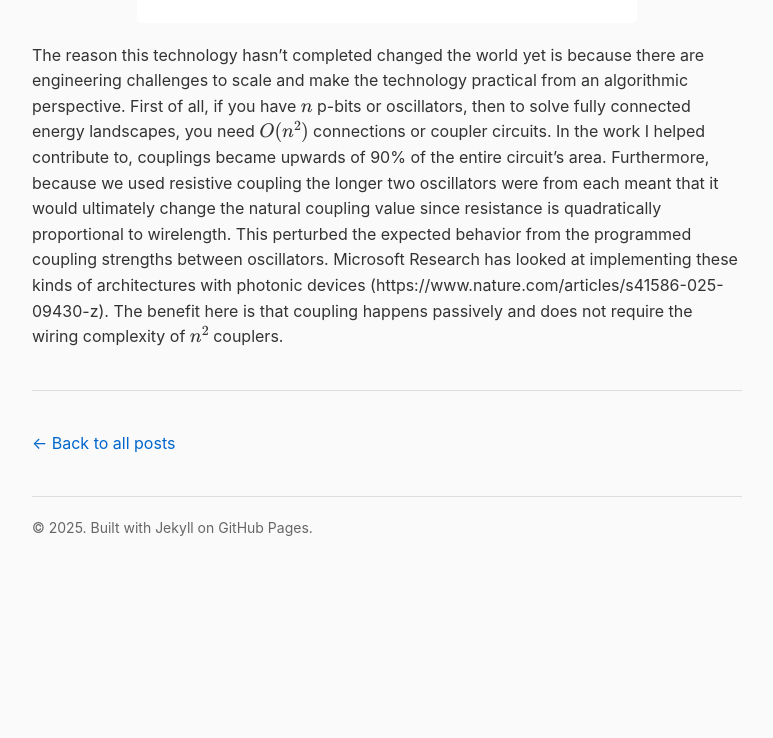
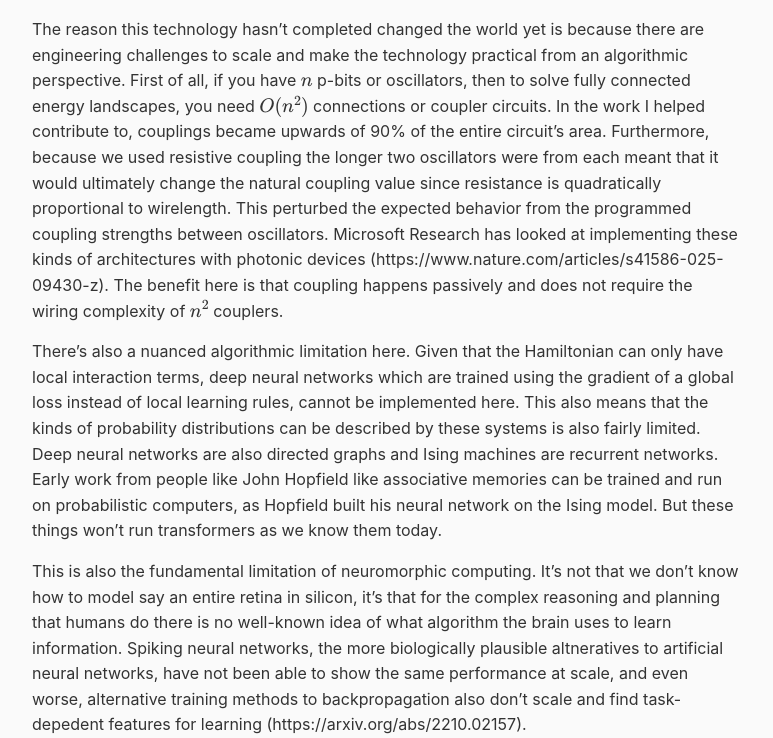
Before and after one commit to roshanwariar/roshanwariar.github.io, a Jekyll site: the page built from _posts/2026-2-23-pbc.md, in a window 1280 px wide and 1400 px high, scrolled down 8806 px. Shown: the top 738 px of the window, without its empty margins (253-1026 px from the left). Built offline with Jekyll 4.4.1, drawn with Linux system fonts in a browser that asks for light colours; before the commit the page ends 9381 px from its top, so only the background shows below that; some of the changed text lies outside the part shown; grey boxes are pictures that could not be loaded.

Commit message:
Update 2026-2-23-pbc.md

```diff
--- a/_posts/2026-2-23-pbc.md
+++ b/_posts/2026-2-23-pbc.md
@@ -51,10 +51,22 @@
 
 *_Sidenote: Looks like Normal's approach to computing has actually shifted. They were originally doing coupled oscillator, Ising-like hardware, but have pivoted to something more aligned with stochastic computing (which also originated at the University of Minnesota w/ Bazargan, Lilja, and Riedel iirc). This is not really physics-based computing, instead you produce arbitrarily long sequences of 1s and 0s with some probability of the string being 1 and then use simple logic gates to perform complex operations on probabilities (AND gate for multiplication etc). In Normal's case, it seems like they are using ternary? No idea (https://arxiv.org/pdf/2508.20883). But, here's a good primer on stochastic computing - https://dl.acm.org/doi/10.1145/2429384.2429483_ <w>
 
-The Ising model, developed by Ernst Ising, is a simplified way to study ferromagnetism and phase transitions using statistical mechanics. Statistical mechanics can be thought of the physics of a lot of small things interacting with each other, like a gas. In this way, statistical mechanics is the "physics of thermodynamics" (thus, thermodynamic computing). Each atom is laid out in a 2D lattice and has some dipole spin. These dipoles are coupled to neighboring ones via magnetic fields. At high temperatures, the spins are disordered and as you lower the temperature they align in a way to minimize the total energy of the system. A simple case would be just two atoms side by side. Both would have to have opposite spins to be in its lowest energy state (kind of like how two bar magnets will force opposite ends to align). In high dimensional cases, the Ising model becomes equivalent to spin glasses (in the mean-field).<w>
+The Ising model, developed by Ernst Ising, is a simplified way to study ferromagnetism and phase transitions using statistical mechanics. Statistical mechanics can be thought of the physics of a lot of small things interacting with each other, like a gas. In this way, it is the "physics of thermodynamics" (thus, thermodynamic computing). Each atom is laid out in a 2D lattice and has some dipole spin. These dipoles are coupled to neighboring ones via magnetic fields. At high temperatures, the spins are disordered and as you lower the temperature they align in a way to minimize the total energy of the system. A simple case would be just two atoms side by side. Both would have to have opposite spins to be in its lowest energy state (kind of like how two bar magnets will force opposite ends to align). In high dimensional cases, the Ising model becomes equivalent to spin glasses (in the mean-field).<w>
 
 Anyways, you don't specifically need oscillators for probabilistic computing, as Kerem Camsari's hugely influential work in this space has been largely done using spintronic devices like magnetic tunnel junctions (MTJs). Instead of relying on phase drift as noise in your coupled oscillator system, MTJs exhibit a behavior where their outputs randomly jump between 0 and 1 and the time spent being in either state (probability) can be tuned using voltage. This is what Camsari termed the probabilistic bit or p-bit. Coupled oscillators or p-bit networks implement fundamentally the same Ising Hamiltonian, and their probabilistic nature allows them to sample from simple Boltzmann or Gaussian distributions without the need for Monte Carlo methods. This has a lot of useful applications, and those at Extropic have thought the idea of successively sampling from simple distributions allows for implementing an algorithm akin to diffusion (https://arxiv.org/pdf/2510.23972v1). Camsari's startup Flucta is brand new (founded with CMU's Tathagata Srimani), and they will likely reveal details around their architecture and application soon.<w>
 
 ![Ising Machine](/assets/images/dots-and-lines-that-form-a-circle-shape-in-different-blues-purples-and-pinks.jpg.webp)
 
 The reason this technology hasn't completed changed the world yet is because there are engineering challenges to scale and make the technology practical from an algorithmic perspective. First of all, if you have $$n$$ p-bits or oscillators, then to solve fully connected energy landscapes, you need $$O(n^2)$$ connections or coupler circuits. In the work I helped contribute to, couplings became upwards of 90% of the entire circuit's area. Furthermore, because we used resistive coupling the longer two oscillators were from each meant that it would ultimately change the natural coupling value since resistance is quadratically proportional to wirelength. This perturbed the expected behavior from the programmed coupling strengths between oscillators. Microsoft Research has looked at implementing these kinds of architectures with photonic devices (https://www.nature.com/articles/s41586-025-09430-z). The benefit here is that coupling happens passively and does not require the wiring complexity of $$n^2$$ couplers.<w>
+
+There's also a nuanced algorithmic limitation here. Given that the Hamiltonian can only have local interaction terms, deep neural networks which are trained using the gradient of a global loss instead of local learning rules, cannot be implemented here. This also means that the kinds of probability distributions can be described by these systems is also fairly limited. Deep neural networks are also directed graphs and Ising machines are recurrent networks. Early work from people like John Hopfield like associative memories can be trained and run on probabilistic computers, as Hopfield built his neural network on the Ising model. But these things won't run transformers as we know them today.<w>
+
+This is also the fundamental limitation of neuromorphic computing. It's not that we don't know how to model say an entire retina in silicon, it's that for the complex reasoning and planning that humans do there is no well-known idea of what algorithm the brain uses to learn information. Spiking neural networks, the more biologically plausible altneratives to artificial neural networks, have not been able to show the same performance at scale, and even worse, alternative training methods to backpropagation also don't scale and find task-depedent features for learning (https://arxiv.org/abs/2210.02157).<w>
+
+![Natural Computer](/assets/images/natural_computer.png)
+
+There's a new kind of field emerging around physics-based computing, and one that needs scientific work into hardware-algorithm co-design more than ever. What dynamic systems should we model that gives us the ability to solve a wide set of problems we desperately need to accelerate? Neural ODEs? Energy-based models? Predictive coding? What is the best hardware or device implementation? Silicon? Spintronics?<w>
+
+I think I will wrap things up with this short article from the Santa Fe Institute: https://www.santafe.edu/news-center/news/what-does-it-mean-to-compute-new-paper-by-sfi-researchers-points-to-an-answer<w>
+
+_Just was does it mean to compute? And if all physical processes are computers, maybe we are just programs trying to understand the simulation we are in._
```
